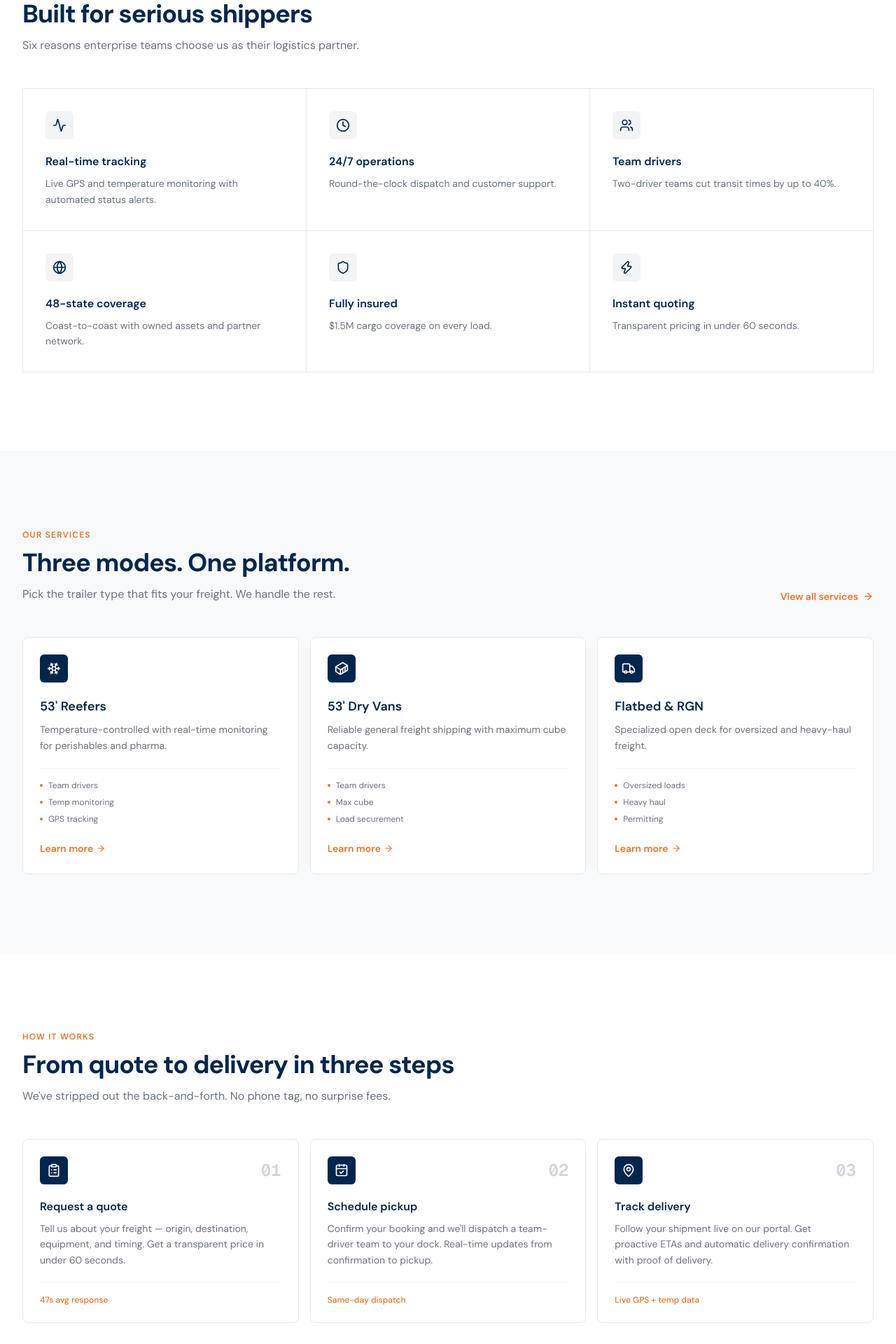
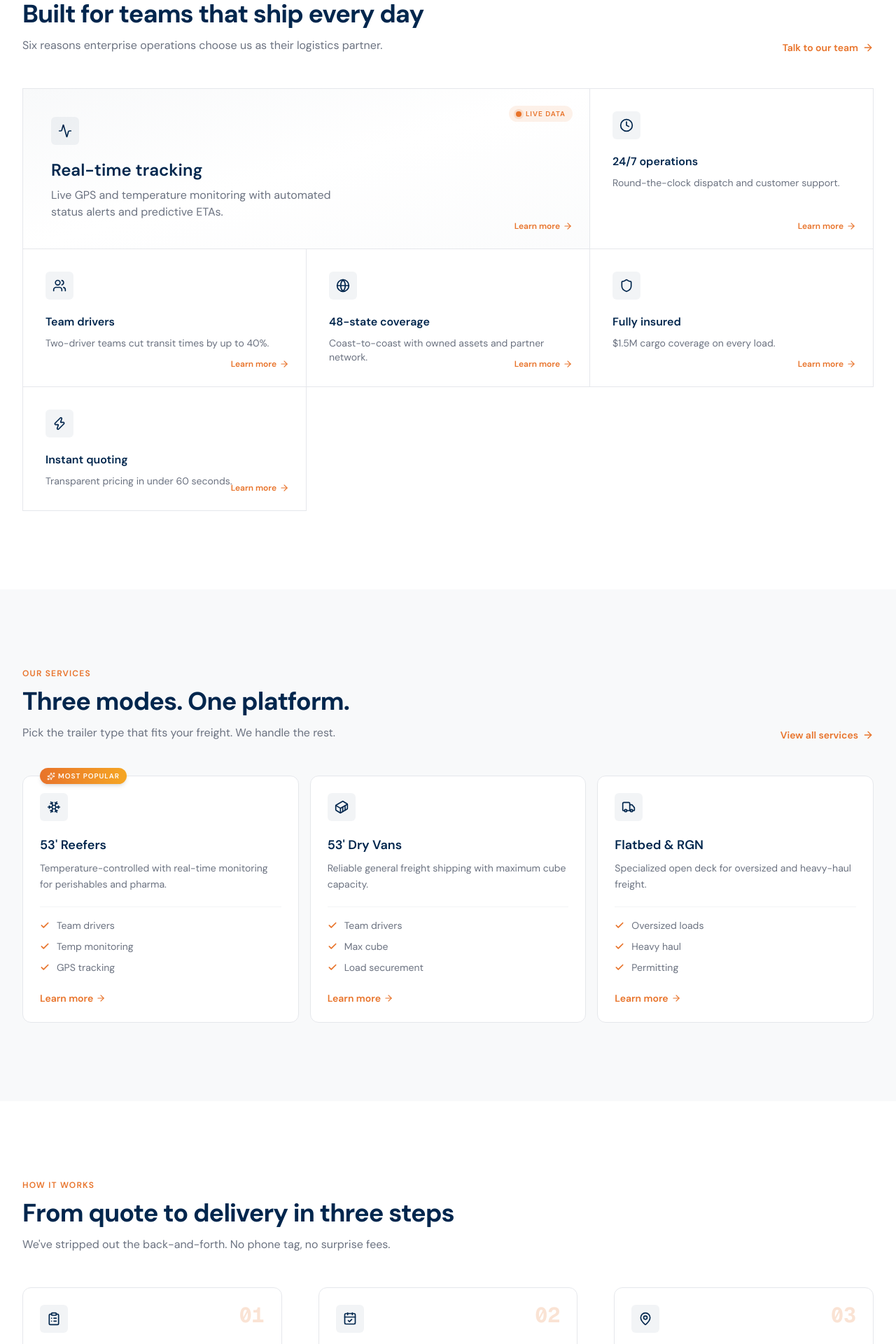
Before and after one commit to HusbanTech12/ship_smart_solution, a Next.js app: page / in a window 1280 px wide. Shown: the part 940-2860 px from the top of the page at 70% size. Built offline with nearby package versions, Linux system fonts and the light colour scheme.

Commit message:
feat(home): upgrade 4 card sections to premium — bento hero card, popular badge, connector arrows, hover reveals, unified icon treatment

```diff
--- a/components/landing/home-features-section.tsx
+++ b/components/landing/home-features-section.tsx
@@ -1,12 +1,15 @@
 "use client"
 
-import { Activity, Clock, Globe, Shield, Users, Zap } from "lucide-react"
+import { Activity, Clock, Globe, Shield, Users, Zap, ArrowRight } from "lucide-react"
+import { cn } from "@/lib/utils"
 
 const features = [
   {
     icon: Activity,
     title: "Real-time tracking",
-    description: "Live GPS and temperature monitoring with automated status alerts.",
+    description:
+      "Live GPS and temperature monitoring with automated status alerts and predictive ETAs.",
+    featured: true,
   },
   {
     icon: Clock,
@@ -37,18 +40,27 @@ const features = [
 
 export function HomeFeaturesSection() {
   return (
-    <section className="py-20 lg:py-28 bg-white">
+    <section id="features" className="py-20 lg:py-28 bg-white">
       <div className="max-w-7xl mx-auto px-4 sm:px-6 lg:px-8">
-        <div className="max-w-2xl mb-12">
+        <div className="flex flex-col md:flex-row md:items-end md:justify-between gap-6 mb-12">
+          <div className="max-w-2xl">
             <p className="text-xs font-semibold uppercase tracking-widest text-brand-secondary mb-3">
               Why Ship Smart
             </p>
             <h2 className="text-3xl sm:text-4xl font-heading font-bold text-brand-primary tracking-tight">
-            Built for serious shippers
+              Built for teams that ship every day
             </h2>
             <p className="mt-3 text-brand-muted leading-relaxed">
-            Six reasons enterprise teams choose us as their logistics partner.
+              Six reasons enterprise operations choose us as their logistics partner.
             </p>
+          </div>
+          <a
+            href="/contact"
+            className="group inline-flex items-center gap-1.5 text-sm font-semibold text-brand-secondary hover:text-brand-accent transition-colors"
+          >
+            Talk to our team
+            <ArrowRight className="h-4 w-4 transition-transform duration-200 group-hover:translate-x-0.5" />
+          </a>
         </div>
 
         <div className="grid grid-cols-1 sm:grid-cols-2 lg:grid-cols-3 border-t border-l border-gray-200">
@@ -57,19 +69,55 @@ export function HomeFeaturesSection() {
             return (
               <div
                 key={feature.title}
-                className="group relative border-r border-b border-gray-200 p-6 lg:p-8 transition-colors duration-200 hover:bg-brand-surface"
+                className={cn(
+                  "group relative border-r border-b border-gray-200 transition-colors duration-200 hover:bg-brand-surface",
+                  feature.featured
+                    ? "sm:col-span-2 p-6 lg:p-10 bg-gradient-to-br from-brand-surface via-white to-brand-surface/60"
+                    : "p-6 lg:p-8",
+                )}
               >
+                {feature.featured && (
+                  <div className="absolute top-6 right-6 inline-flex items-center gap-1.5 rounded-full bg-brand-secondary/10 px-2.5 py-1 text-[10px] font-semibold uppercase tracking-widest text-brand-secondary">
+                    <span className="relative flex h-2 w-2">
+                      <span className="absolute inline-flex h-full w-full animate-ping rounded-full bg-brand-secondary opacity-75" />
+                      <span className="relative inline-flex h-2 w-2 rounded-full bg-brand-secondary" />
+                    </span>
+                    Live data
+                  </div>
+                )}
+
                 <div className="flex h-10 w-10 items-center justify-center rounded-md bg-brand-primary/5 text-brand-primary transition-colors duration-200 group-hover:bg-brand-primary group-hover:text-white">
                   <Icon className="h-5 w-5" />
                 </div>
 
-                <h3 className="mt-5 text-base font-semibold text-brand-primary">
+                <h3
+                  className={cn(
+                    "mt-5 font-semibold text-brand-primary",
+                    feature.featured ? "text-2xl" : "text-base",
+                  )}
+                >
                   {feature.title}
                 </h3>
 
-                <p className="mt-2 text-sm text-brand-muted leading-relaxed">
+                <p
+                  className={cn(
+                    "mt-2 text-brand-muted leading-relaxed",
+                    feature.featured ? "text-base max-w-md" : "text-sm",
+                  )}
+                >
                   {feature.description}
                 </p>
+
+                <div
+                  className={cn(
+                    "absolute right-6 flex items-center gap-1 text-xs font-semibold text-brand-secondary opacity-0 -translate-x-1 transition-all duration-300 pointer-fine:group-hover:opacity-100 pointer-fine:group-hover:translate-x-0",
+                    feature.featured ? "bottom-6" : "bottom-6",
+                    "[@media(hover:none)]:opacity-100 [@media(hover:none)]:translate-x-0",
+                  )}
+                >
+                  Learn more
+                  <ArrowRight className="h-3.5 w-3.5" />
+                </div>
               </div>
             )
           })}
--- a/components/landing/home-industries-section.tsx
+++ b/components/landing/home-industries-section.tsx
@@ -1,6 +1,6 @@
 "use client"
 
-import { ShoppingBag, Beef, Pill, Factory, Wrench, Truck } from "lucide-react"
+import { ShoppingBag, Beef, Pill, Factory, Wrench, Car, ArrowRight } from "lucide-react"
 
 const industries = [
   { icon: ShoppingBag, name: "Retail & E-commerce", metric: "500+ loads/mo" },
@@ -8,14 +8,15 @@ const industries = [
   { icon: Pill, name: "Pharmaceuticals", metric: "GDP certified" },
   { icon: Factory, name: "Manufacturing", metric: "JIT ready" },
   { icon: Wrench, name: "Construction", metric: "Heavy-haul" },
-  { icon: Truck, name: "Automotive", metric: "Tier-1 supplier" },
+  { icon: Car, name: "Automotive", metric: "Tier-1 supplier" },
 ]
 
 export function HomeIndustriesSection() {
   return (
-    <section className="py-20 lg:py-28 bg-brand-surface">
+    <section id="industries" className="py-20 lg:py-28 bg-brand-surface">
       <div className="max-w-7xl mx-auto px-4 sm:px-6 lg:px-8">
-        <div className="max-w-2xl mb-12">
+        <div className="flex flex-col md:flex-row md:items-end md:justify-between gap-4 mb-12">
+          <div className="max-w-2xl">
             <p className="text-xs font-semibold uppercase tracking-widest text-brand-secondary mb-3">
               Industries We Serve
             </p>
@@ -26,6 +27,14 @@ export function HomeIndustriesSection() {
               Dedicated capacity and compliance expertise across the sectors that move America.
             </p>
           </div>
+          <a
+            href="/contact"
+            className="group inline-flex items-center gap-1.5 text-sm font-semibold text-brand-secondary hover:text-brand-accent transition-colors"
+          >
+            Discuss your needs
+            <ArrowRight className="h-4 w-4 transition-transform duration-200 group-hover:translate-x-0.5" />
+          </a>
+        </div>
 
         <div className="grid grid-cols-2 sm:grid-cols-3 lg:grid-cols-6 border-t border-l border-gray-200">
           {industries.map((industry) => {
@@ -33,7 +42,7 @@ export function HomeIndustriesSection() {
             return (
               <div
                 key={industry.name}
-                className="group border-r border-b border-gray-200 p-5 transition-colors duration-200 hover:bg-white"
+                className="group relative border-r border-b border-gray-200 p-5 transition-colors duration-200 hover:bg-white"
               >
                 <div className="flex h-9 w-9 items-center justify-center rounded-md bg-brand-primary/5 text-brand-primary transition-colors duration-200 group-hover:bg-brand-primary group-hover:text-white">
                   <Icon className="h-4 w-4" />
@@ -46,6 +55,8 @@ export function HomeIndustriesSection() {
                 <p className="mt-1 text-xs text-brand-muted">
                   {industry.metric}
                 </p>
+
+                <ArrowRight className="absolute bottom-4 right-4 h-3.5 w-3.5 text-brand-secondary opacity-0 -translate-x-1 transition-all duration-300 pointer-fine:group-hover:opacity-100 pointer-fine:group-hover:translate-x-0 [@media(hover:none)]:opacity-100 [@media(hover:none)]:translate-x-0" />
               </div>
             )
           })}
--- a/components/landing/home-process-section.tsx
+++ b/components/landing/home-process-section.tsx
@@ -30,9 +30,19 @@ const steps = [
   },
 ]
 
+function StepConnector() {
+  return (
+    <div className="hidden md:flex items-center justify-center self-center -mx-2">
+      <div className="flex h-9 w-9 items-center justify-center rounded-full border border-gray-200 bg-white shadow-sm">
+        <ArrowRight className="h-4 w-4 text-brand-secondary/60" />
+      </div>
+    </div>
+  )
+}
+
 export function HomeProcessSection() {
   return (
-    <section className="py-20 lg:py-28 bg-white">
+    <section id="process" className="py-20 lg:py-28 bg-white">
       <div className="max-w-7xl mx-auto px-4 sm:px-6 lg:px-8">
         <div className="max-w-2xl mb-12">
           <p className="text-xs font-semibold uppercase tracking-widest text-brand-secondary mb-3">
@@ -46,19 +56,17 @@ export function HomeProcessSection() {
           </p>
         </div>
 
-        <div className="grid grid-cols-1 md:grid-cols-3 gap-4">
-          {steps.map((step) => {
+        <div className="flex flex-col md:flex-row md:items-stretch gap-4">
+          {steps.map((step, i) => {
             const Icon = step.icon
             return (
-              <div
-                key={step.number}
-                className="group relative rounded-lg border border-gray-200 bg-white p-6 transition-colors duration-200 hover:border-brand-primary/30"
-              >
-                <div className="flex items-center justify-between mb-5">
-                  <div className="flex h-10 w-10 items-center justify-center rounded-md bg-brand-primary text-white">
+              <div key={step.number} className="contents">
+                <div className="group relative flex flex-1 flex-col rounded-xl border border-gray-200 bg-white p-6 transition-all duration-300 hover:-translate-y-1 hover:border-brand-secondary/40 hover:shadow-lg hover:shadow-brand-secondary/5">
+                  <div className="flex items-start justify-between mb-5">
+                    <div className="flex h-10 w-10 items-center justify-center rounded-md bg-brand-primary/5 text-brand-primary transition-colors duration-300 group-hover:bg-brand-primary group-hover:text-white">
                       <Icon className="h-5 w-5" />
                     </div>
-                  <span className="text-2xl font-mono font-semibold text-gray-300">
+                    <span className="font-mono text-3xl font-bold leading-none text-brand-secondary/20 select-none">
                       {step.number}
                     </span>
                   </div>
@@ -67,15 +75,17 @@ export function HomeProcessSection() {
                     {step.title}
                   </h3>
 
-                <p className="mt-2 text-sm text-brand-muted leading-relaxed">
+                  <p className="mt-2 text-sm text-brand-muted leading-relaxed flex-1">
                     {step.description}
                   </p>
 
                   <div className="mt-5 pt-4 border-t border-gray-100">
-                  <p className="text-xs font-medium text-brand-secondary">
+                    <p className="text-xs font-semibold uppercase tracking-wider text-brand-secondary">
                       {step.meta}
                     </p>
                   </div>
+                </div>
+                {i < steps.length - 1 && <StepConnector />}
               </div>
             )
           })}
--- a/components/landing/home-services-preview-section.tsx
+++ b/components/landing/home-services-preview-section.tsx
@@ -1,7 +1,8 @@
 "use client"
 
-import { Snowflake, Container, Truck, ArrowRight } from "lucide-react"
+import { Snowflake, Container, Truck, ArrowRight, Check, Sparkles } from "lucide-react"
 import Link from "next/link"
+import { cn } from "@/lib/utils"
 
 const previews = [
   {
@@ -10,6 +11,7 @@ const previews = [
     description:
       "Temperature-controlled with real-time monitoring for perishables and pharma.",
     details: ["Team drivers", "Temp monitoring", "GPS tracking"],
+    popular: true,
   },
   {
     icon: Container,
@@ -29,7 +31,7 @@ const previews = [
 
 export function HomeServicesPreviewSection() {
   return (
-    <section className="py-20 lg:py-28 bg-brand-surface">
+    <section id="services" className="py-20 lg:py-28 bg-brand-surface">
       <div className="max-w-7xl mx-auto px-4 sm:px-6 lg:px-8">
         <div className="flex flex-col md:flex-row md:items-end md:justify-between gap-4 mb-12">
           <div className="max-w-2xl">
@@ -58,9 +60,19 @@ export function HomeServicesPreviewSection() {
             return (
               <div
                 key={preview.title}
-                className="group relative rounded-lg border border-gray-200 bg-white p-6 transition-all duration-200 hover:border-brand-primary/30 hover:shadow-sm"
+                className={cn(
+                  "group relative flex flex-col rounded-xl border border-gray-200 bg-white p-6 transition-all duration-300",
+                  "hover:-translate-y-1 hover:border-brand-secondary/40 hover:shadow-lg hover:shadow-brand-secondary/5",
+                )}
               >
-                <div className="flex h-10 w-10 items-center justify-center rounded-md bg-brand-primary text-white">
+                {preview.popular && (
+                  <div className="absolute -top-3 left-6 inline-flex items-center gap-1 rounded-full bg-gradient-to-r from-brand-secondary to-brand-accent px-2.5 py-1 text-[10px] font-semibold uppercase tracking-widest text-white shadow-md">
+                    <Sparkles className="h-3 w-3" />
+                    Most popular
+                  </div>
+                )}
+
+                <div className="flex h-10 w-10 items-center justify-center rounded-md bg-brand-primary/5 text-brand-primary transition-colors duration-300 group-hover:bg-brand-primary group-hover:text-white">
                   <Icon className="h-5 w-5" />
                 </div>
 
@@ -72,13 +84,13 @@ export function HomeServicesPreviewSection() {
                   {preview.description}
                 </p>
 
-                <ul className="mt-5 space-y-2 border-t border-gray-100 pt-4">
+                <ul className="mt-5 space-y-2.5 border-t border-gray-100 pt-4">
                   {preview.details.map((detail) => (
                     <li
                       key={detail}
-                      className="flex items-center gap-2 text-xs text-brand-muted"
+                      className="flex items-center gap-2.5 text-sm text-brand-muted"
                     >
-                      <span className="h-1 w-1 rounded-full bg-brand-secondary" />
+                      <Check className="h-3.5 w-3.5 text-brand-secondary shrink-0" strokeWidth={3} />
                       {detail}
                     </li>
                   ))}
@@ -86,7 +98,7 @@ export function HomeServicesPreviewSection() {
 
                 <Link
                   href="/services"
-                  className="mt-6 inline-flex items-center gap-1 text-sm font-semibold text-brand-secondary transition-colors hover:text-brand-accent"
+                  className="mt-6 inline-flex items-center gap-1 text-sm font-semibold text-brand-secondary transition-all duration-200 group-hover:gap-2 hover:text-brand-accent"
                 >
                   Learn more
                   <ArrowRight className="h-3.5 w-3.5" />
```
Lines whose indentation alone changed are shown as unchanged.
